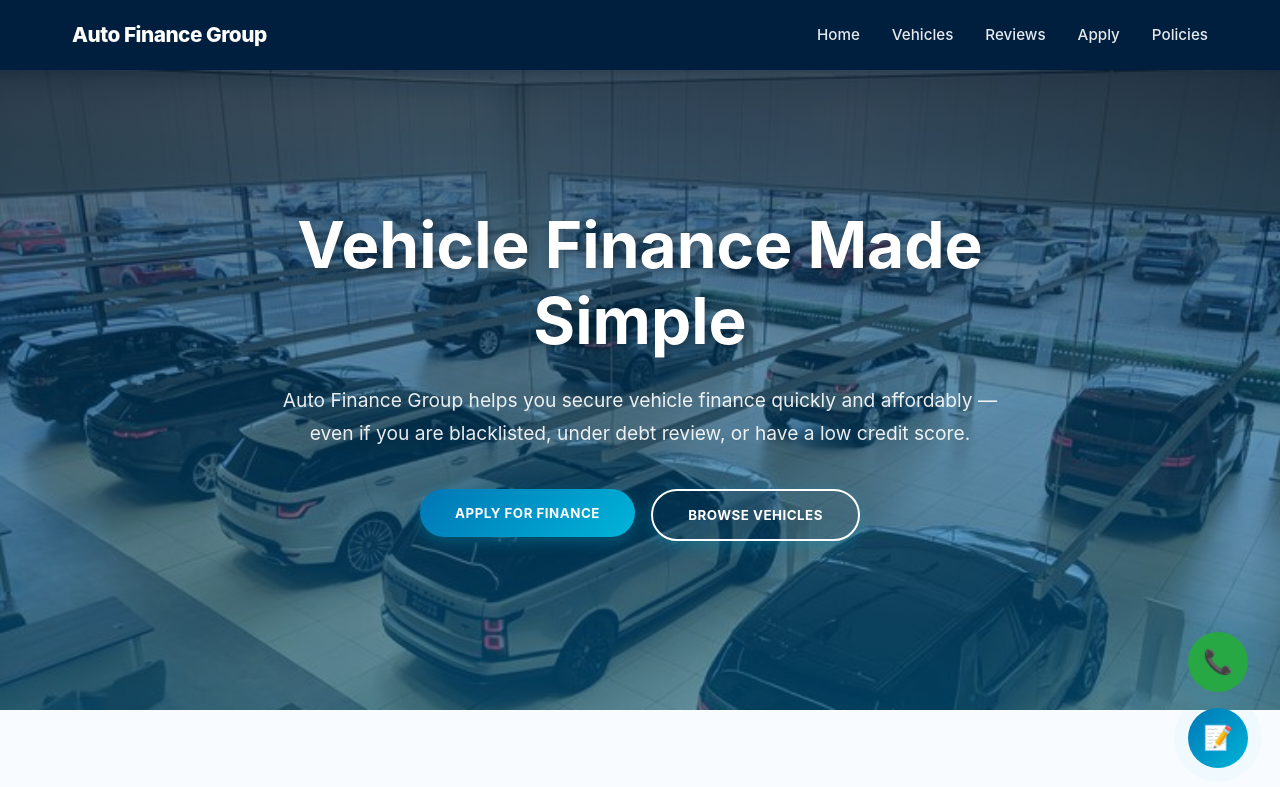
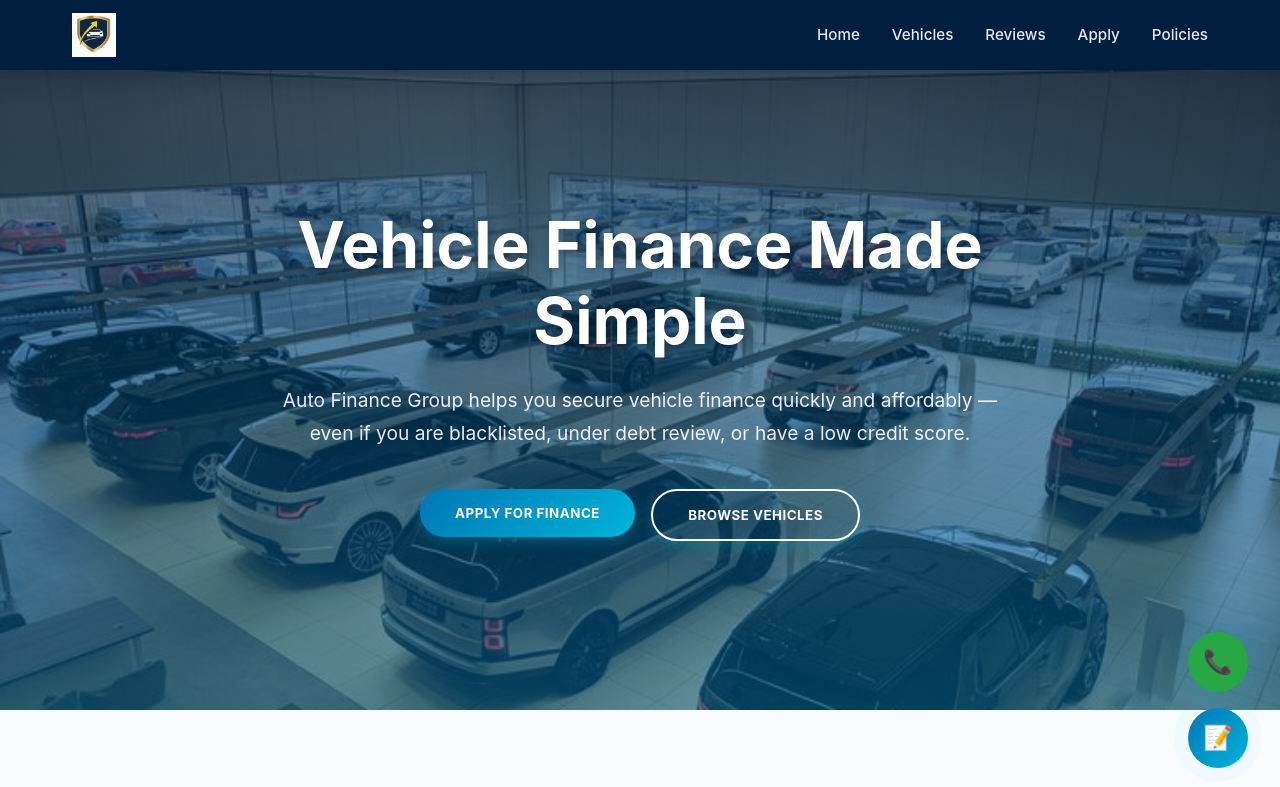
Before and after one commit to stoner4kt/Clientsite3, a plain HTML site: page index.html in a window 1280 px wide. Shown: the top 787 px of the page. Drawn offline with Linux system fonts and the light colour scheme.

Commit message:
Site update

```diff
--- a/index.html
+++ b/index.html
@@ -20,8 +20,10 @@
 
   <!-- ================= NAVBAR ================= -->
   <header>
-    <nav class="navbar">
-      <div class="logo">Auto Finance Group</div>
+<nav class="navbar">
+  <a href="index.html" class="logo-link">
+    <img src="images/logo2.png" alt="Auto Finance Group Logo" class="logo-img">
+  </a>
 
       <button class="hamburger" id="hamburger">☰</button>
 
```
Also changed, not shown: catalog.html (+5 -2 lines), contactform.html (+5 -2 lines), policies.html (+5 -2 lines), reviews.html (+5 -2 lines).
